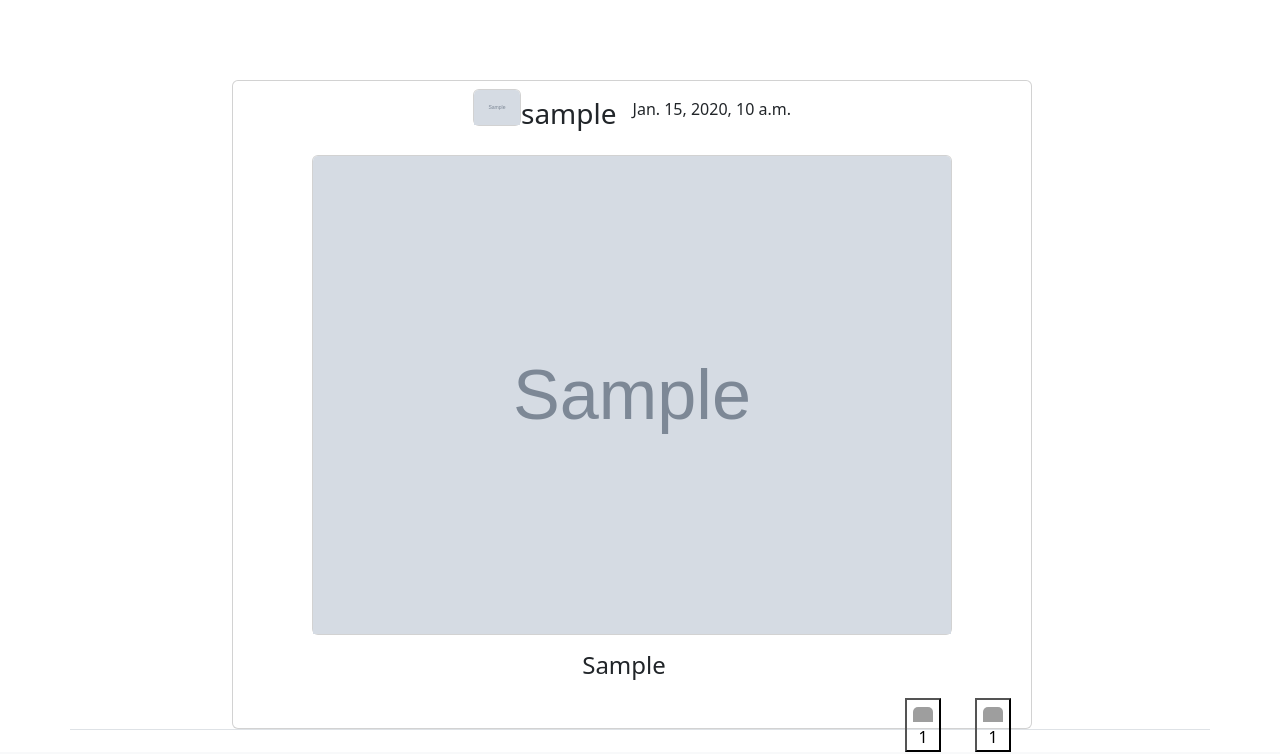
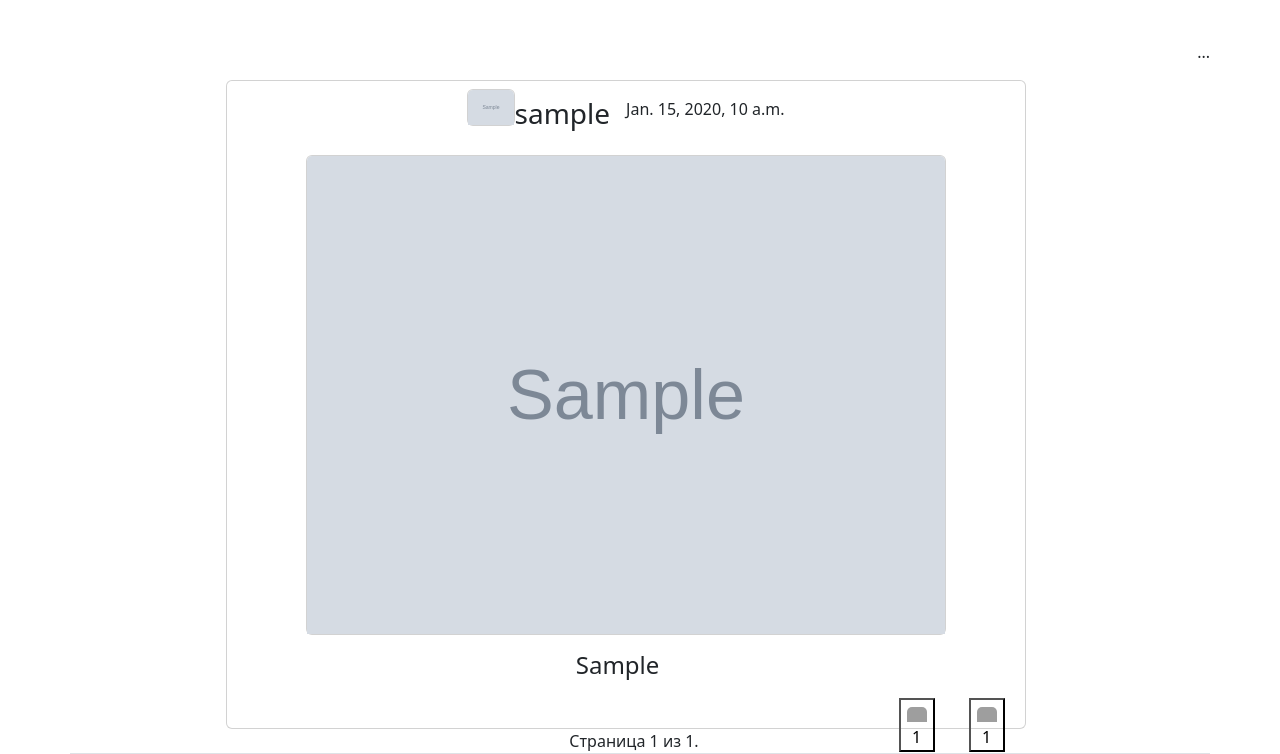
Before and after one commit to StaniS777/Blog-Stanislavovich, a Django app: page /public/public_list in a window 1280 px wide. Shown: the part 56-810 px from the top of the page. Run offline with Django 5.2, Linux system fonts and the light colour scheme; tables that the repository leaves empty hold one stand-in row (values such as "Sample post"); grey boxes marked "Sample" are stand-in pictures; grey boxes are pictures that could not be loaded.

Commit message:
Add paginator

```diff
--- a/publication/templates/public_list.html
+++ b/publication/templates/public_list.html
@@ -88,6 +88,28 @@
             </div>
         {% endfor %}
 
+    {% for contact in page_obj %}
+        {{ contact.full_name|upper }}<br>
+        ...
+    {% endfor %}
+
+    <div class="pagination d-flex justify-content-center">
+        <span class="step-links">
+            {% if page_obj.has_previous %}
+                <a href="?page=1"><button class="btn btn-outline-dark"><<<</button></a>
+                <a href="?page={{ page_obj.previous_page_number }}"><button class="btn btn-outline-dark"><</button></a>
+            {% endif %}
+
+            <span class="current">
+                Страница {{ page_obj.number }} из {{ page_obj.paginator.num_pages }}.
+            </span>
+
+            {% if page_obj.has_next %}
+                <a href="?page={{ page_obj.next_page_number }}"><button class="btn btn-outline-dark">></button></a>
+                <a href="?page={{ page_obj.paginator.num_pages }}"><button class="btn btn-outline-dark">>>></button></a>
+            {% endif %}
+        </span>
+    </div>
 
 {% endblock %}
 
--- a/publication/views.py
+++ b/publication/views.py
@@ -21,6 +21,7 @@
 class PublicDetailView(DetailView):
     template_name = "public_detail.html"
     model = Public
+
     queryset = Public.objects.select_related("author")
 
 
@@ -28,7 +29,7 @@
     model = Public
     template_name = "public_list.html"
     queryset = Public.objects.order_by("-created")
-
+    paginate_by = 10
 
 
 class AddLike(LoginRequiredMixin, View):
```
